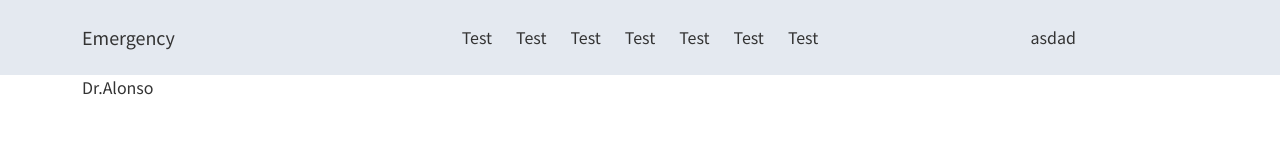
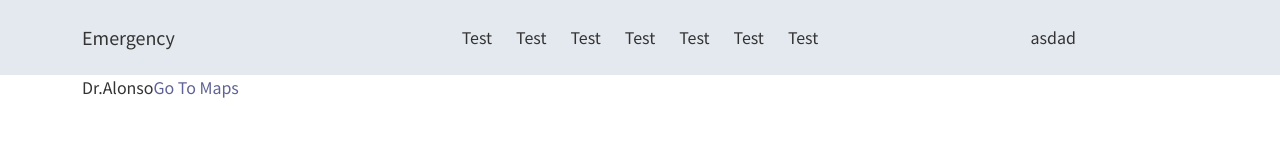
Before and after one commit to Gbak25/Project1, a Next.js app: page /profile/1 in a window 1280 px wide. Shown: the top 165 px of the page. Built offline with nearby package versions, Linux system fonts and the light colour scheme.

Commit message:
Add google map routing with a tag

```diff
--- a/package.json
+++ b/package.json
@@ -17,6 +17,7 @@
     "bootstrap": "5.2.3",
     "color": "4.2.3",
     "dayjs": "1.11.6",
+    "google-map-react": "2.2.0",
     "gsap": "3.11.3",
     "next": "13.0.4",
     "next-intercept-stdout": "1.0.1",
@@ -36,6 +37,7 @@
     "@testing-library/jest-dom": "5.16.5",
     "@testing-library/react": "13.4.0",
     "@types/color": "3.0.3",
+    "@types/google-map-react": "2.1.7",
     "@types/node": "16.18.3",
     "@types/react": "18.0.25",
     "@typescript-eslint/eslint-plugin": "5.43.0",
--- a/src/presentation/features/profileDetail/index.tsx
+++ b/src/presentation/features/profileDetail/index.tsx
@@ -17,7 +17,17 @@ function ProfileDetail(props: ProfileDetailProps): JSX.Element {
   if (!profile) {
     return <p>No profile found</p>;
   }
-  return <div>{profile.name}</div>;
+  return (
+    <div>
+      {profile.name}
+      <a
+        href={`https://www.google.com/maps/place/Cheongmac+Hospital/data=!4m5!3m4!1s0x0:0x82e362f3200ba929!8m2!3d${profile.hospital.latitude}!4d${profile.hospital.longitude}`}
+        rel="noreferrer noopener"
+        target="_blank">
+        Go To Maps
+      </a>
+    </div>
+  );
 }
 
 export default memo(ProfileDetail, isEqual);
```
Also changed, not shown: src/presentation/features/profileDetail/marker.tsx (added, +16 -0 lines).
